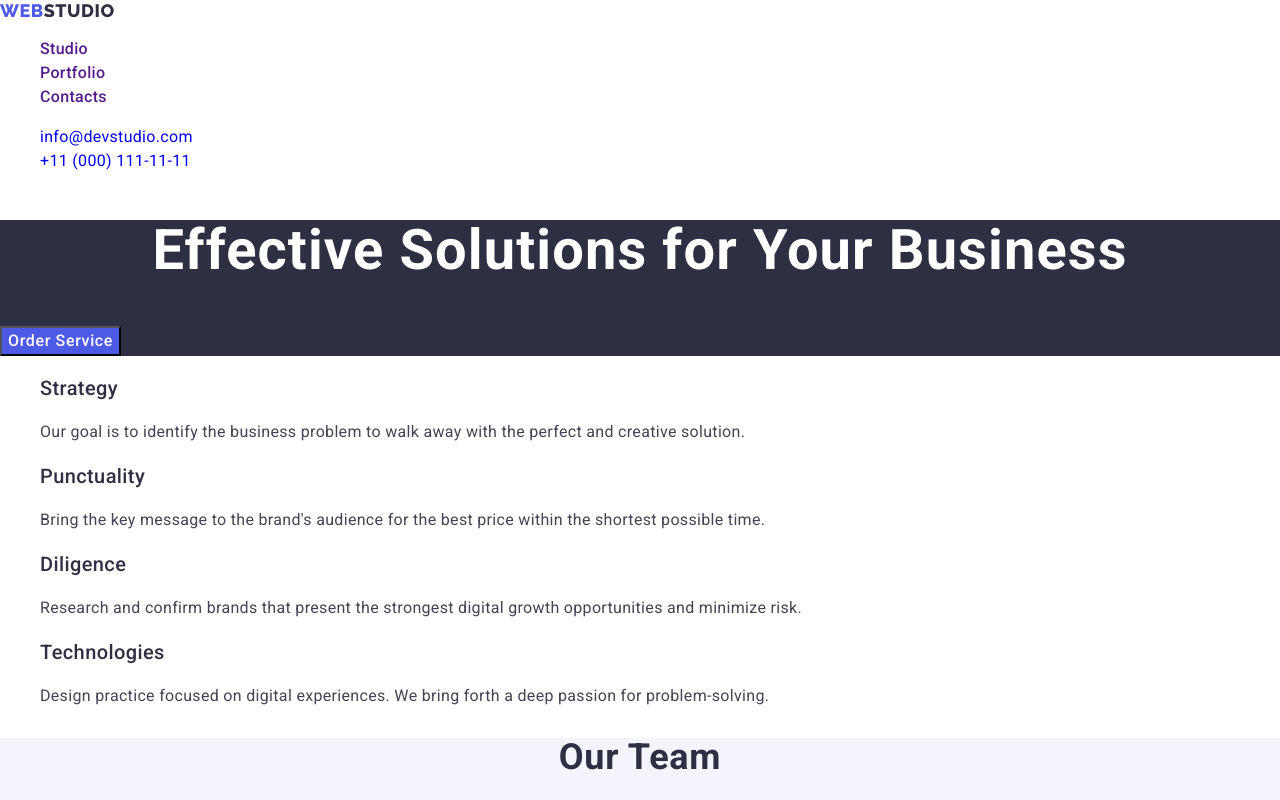
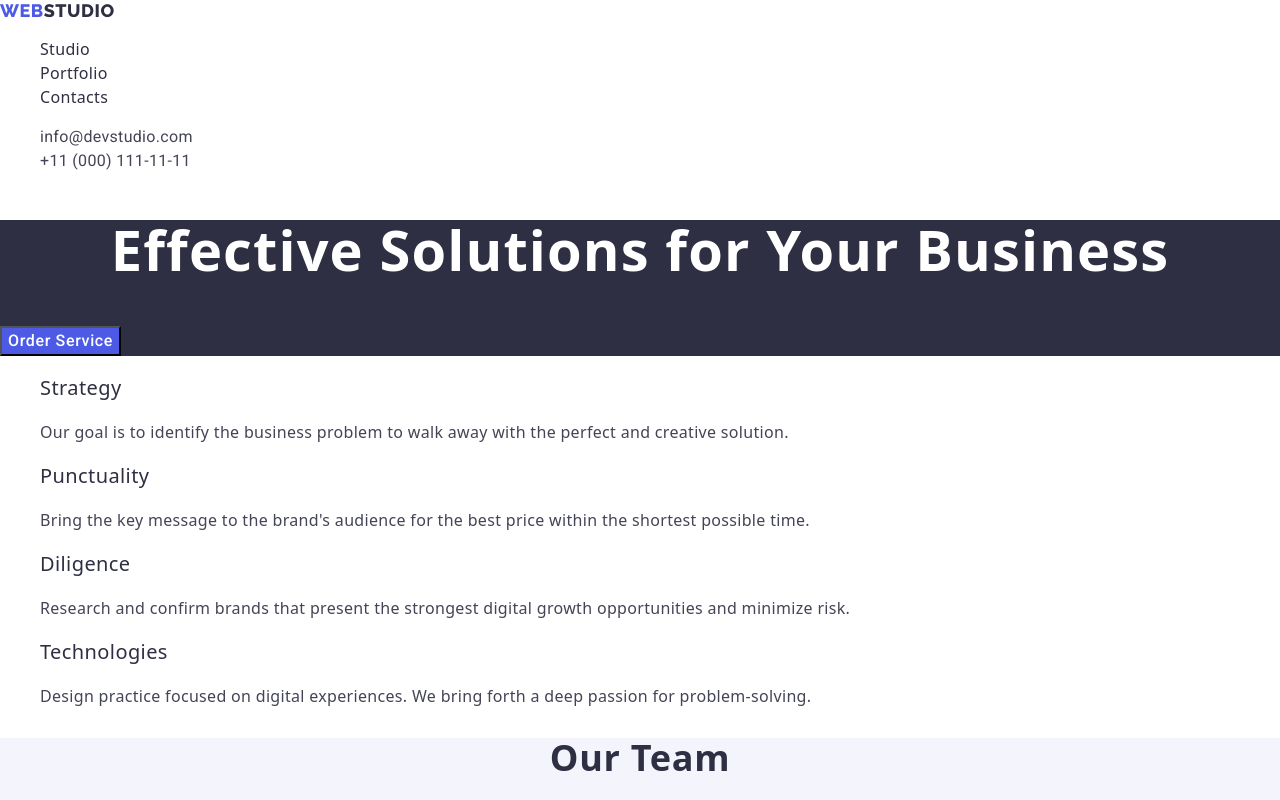
Before and after one commit to Dmitro80/goit-markup-hw--02-, a plain HTML site: page index.html in a window 1280 px wide. Shown: the top 800 px of the page. Drawn offline with nearby package versions, Linux system fonts and the light colour scheme.

Commit message:
01/03/24

```diff
--- a/css/styles.css
+++ b/css/styles.css
@@ -1,5 +1,7 @@
 body {
-  font-family: roboto, Raleway; sans-serif;
+  font-family: "roboto" "sans-serif", "Raleway", "sans-serif";
+  color: #434455;
+  background-color: #ffffff;
 }
 ul {
   list-style: none;
@@ -20,8 +22,20 @@ font-size: 18px;
   line-height: 1.17;
   letter-spacing: 0.03em;
   text-transform: uppercase;
+  color: #4d5ae5;
+}
+.header-menu-link {
+  font-weight: 500;
+  font-size: 16px;
+  line-height: 1.5;
+  letter-spacing: 0.02em;
   color: #2e2f42;
 }
+.header-menu-link:hover,
+.header-menu-link:focus {
+  color: #404bbf;
+}
+
 .header-logo-color {
   font-family: "Raleway", sans-serif;
   font-weight: 700;
@@ -29,10 +43,9 @@ color: #2e2f42;
   line-height: 1.17;
   letter-spacing: 0.03em;
   text-transform: uppercase;
-  color: #4d5ae5;
+  color: #2e2f42;
 }
 .header-list {
-
 }
 .header-list-items {
   font-weight: 500;
@@ -40,11 +53,19 @@ font-size: 16px;
   line-height: 1.5;
   letter-spacing: 0.02em;
   color: #2e2f42;
-
 }
 .adress {
+  font-style: normal;
 }
 .address-list {
+}
+.adress-list-link {
+  color: #434455;
+}
+
+.adress-list-link:hover,
+.adress-list-link:focus {
+  color: #404bbf;
 }
 .address-list-items {
   font-family: "Roboto", sans-serif;
@@ -65,7 +86,7 @@ color: #434455;
 .hero-title {
   font-weight: 700;
   font-size: 56px;
-line-height: 1.07143;
+  line-height: 1.07;
   letter-spacing: 0.02em;
   text-align: center;
   color: #fff;
@@ -78,8 +99,13 @@ font-size: 16px;
   line-height: 1.5;
   letter-spacing: 0.04em;
   color: #fff;
+  cursor: pointer;
 }
-.visually-hidden {
+.hero-btn:hover,
+.hero-btn:focus {
+  background-color: #404bbf;
+}
+/*.visually-hidden {
   position: absolute;
   width: 1px;
   height: 1px;
@@ -91,7 +117,7 @@ color: #fff;
   clip-path: inset(100%);
   clip: rect(0 0 0 0);
   overflow: hidden;
-}
+}*/
 .features {
 }
 .features-list {
@@ -121,12 +147,14 @@ color: #434455;
 .team-title {
   font-weight: 700;
   font-size: 36px;
-line-height: 1.1;
+  line-height: 1.11;
   letter-spacing: 0.02em;
   text-align: center;
   color: #2e2f42;
+  text-transform: capitalize;
 }
 .team-list {
+  background-color: #ffffff;
 }
 .team-list-items {
 }
@@ -154,10 +182,11 @@ color: #434455;
 .portfolio-title {
   font-weight: 700;
   font-size: 36px;
-line-height: 1.1;
+  line-height: 1.11;
   letter-spacing: 0.02em;
   text-align: center;
   color: #2e2f42;
+  text-transform: capitalize;
 }
 .portfolio-list {
 }
@@ -187,11 +216,10 @@ color: #434455;
   font-family: "Raleway", sans-serif;
   font-weight: 700;
   font-size: 18px;
-line-height: 1.16667;
+  line-height: 1.17;
   letter-spacing: 0.03em;
   text-transform: uppercase;
-color: #f4f4fd;
-
+  color: #4d5ae5;
 }
 .footer-logo-color {
   font-family: "Raleway", sans-serif;
@@ -200,7 +228,7 @@ font-size: 18px;
   line-height: 1.16667;
   letter-spacing: 0.03em;
   text-transform: uppercase;
-color: #4d5ae5;
+  color: #f4f4fd;
 }
 .footer-text {
   font-weight: 400;
--- a/index.html
+++ b/index.html
@@ -24,21 +24,31 @@
     <header class="header">
       <nav class="header-navigation">
         <a class="hader-logo" href="./index.html"
-          ><span class="header-logo-color">Web</span>Studio</a
+          >Web<span class="header-logo-color">Studio</span></a
         >
         <ul class="header-list">
-          <li class="header-list-items"><a href="">Studio</a></li>
-          <li class="header-list-items"><a href="">Portfolio</a></li>
-          <li class="header-list-items"><a href="">Contacts</a></li>
+          <li class="header-list-items">
+            <a class="header-menu-link" href="./index.html">Studio</a>
+          </li>
+          <li class="header-list-items">
+            <a class="header-menu-link" href="">Portfolio</a>
+          </li>
+          <li class="header-list-items">
+            <a class="header-menu-link" href="">Contacts</a>
+          </li>
         </ul>
       </nav>
       <address class="adress">
         <ul class="address-list">
           <li class="address-list-items">
-            <a href="mailto:info@devstudio.com">info@devstudio.com</a>
+            <a class="adress-list-link" href="mailto:info@devstudio.com"
+              >info@devstudio.com</a
+            >
           </li>
           <li class="address-list-items">
-            <a href="tel:+110001111111">+11 (000) 111-11-11</a>
+            <a class="adress-list-link" href="tel:+110001111111"
+              >+11 (000) 111-11-11</a
+            >
           </li>
         </ul>
       </address>
@@ -51,7 +61,7 @@
       </section>
       <!--section features-->
       <section class="features">
-        <h2 class="visually-hidden">features</h2>
+        <h2 hidden>features</h2>
         <ul class="features-list">
           <li class="features-list-items">
             <h3 class="features-list-title">Strategy</h3>
@@ -198,7 +208,7 @@
     </main>
     <footer class="footer">
       <a class="footer-logo" href="./index.html"
-        ><span class="footer-logo-color">Web</span>Studio</a
+        >Web<span class="footer-logo-color">Studio</span></a
       >
       <p class="footer-text">
         Increase the flow of customers and sales for your business with digital
```
Lines whose indentation alone changed are shown as unchanged.
